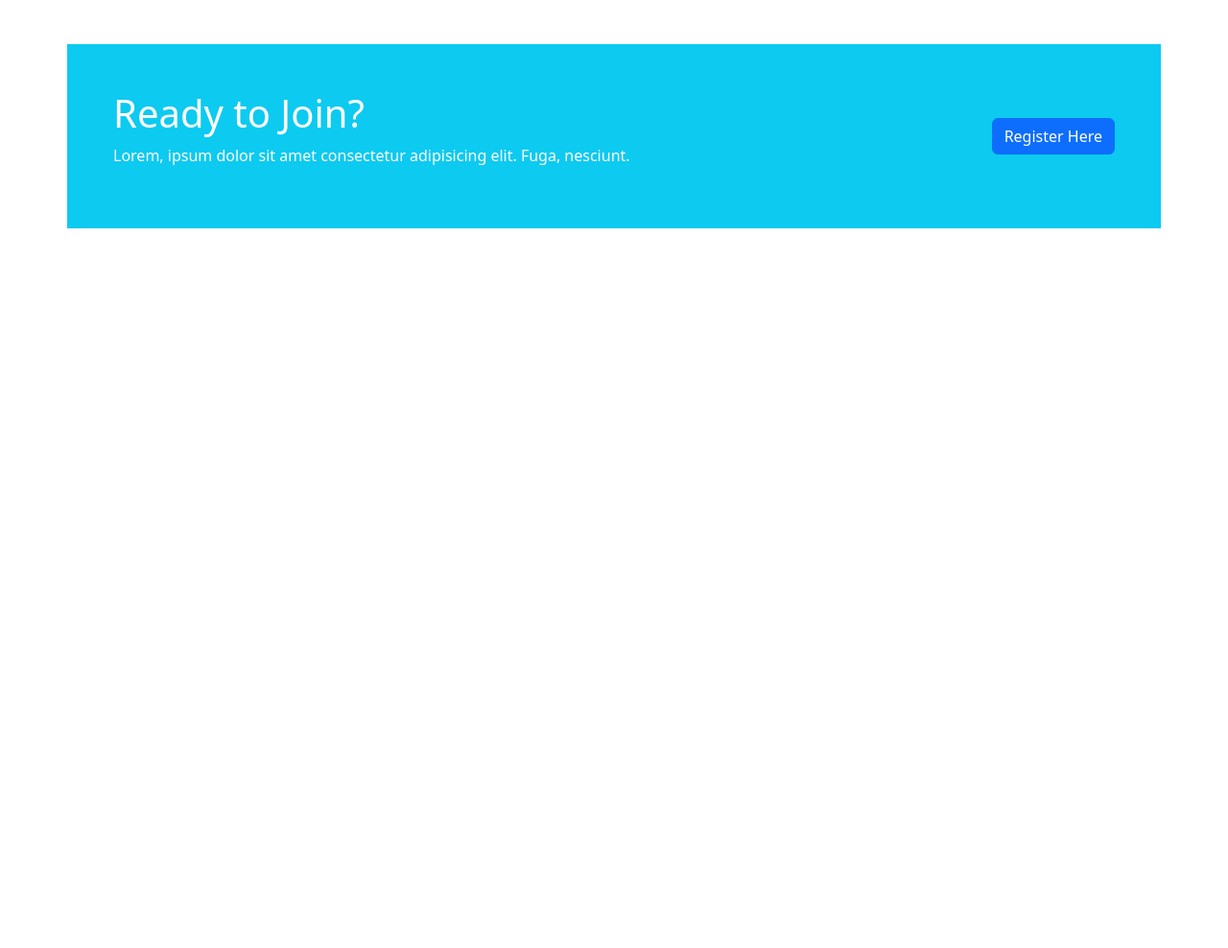
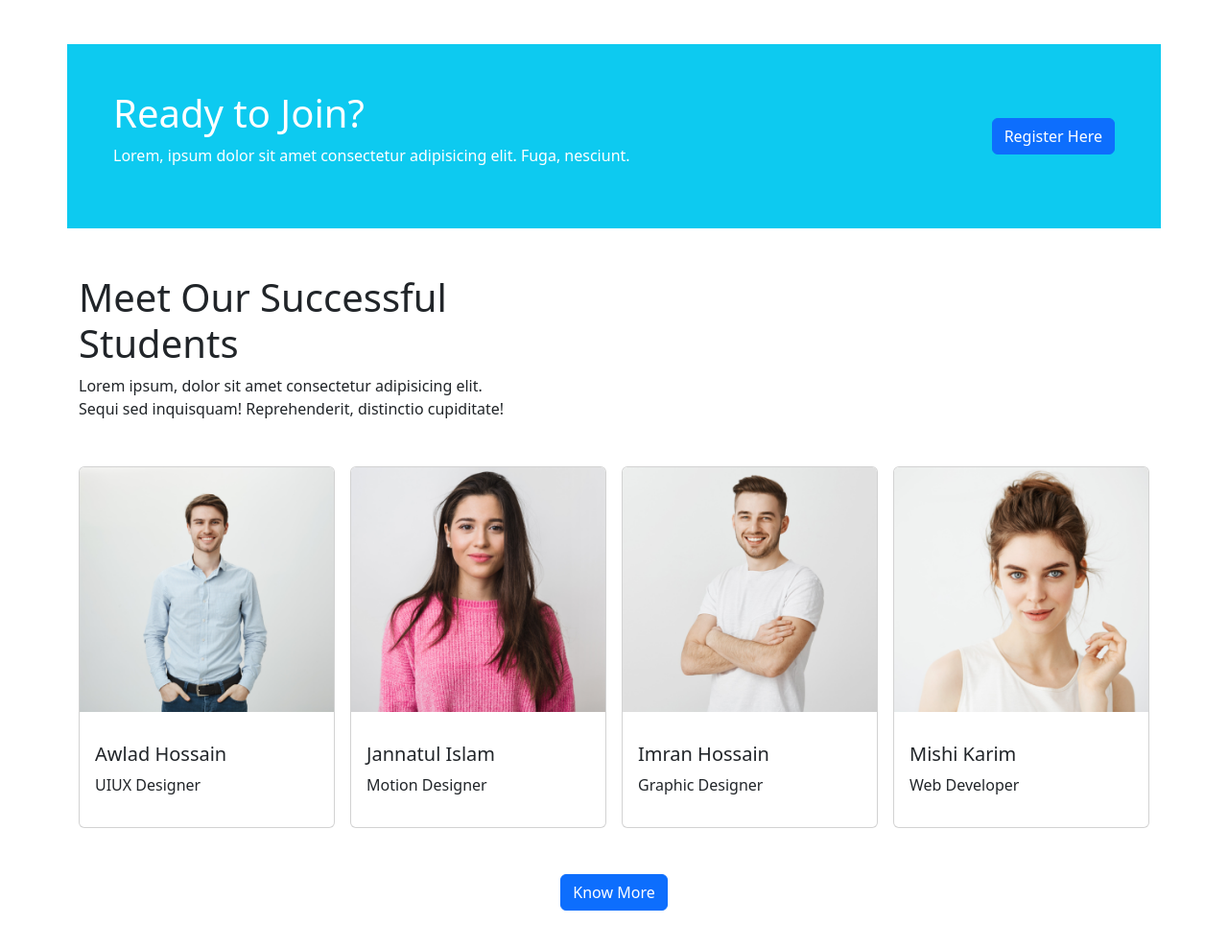
Before and after one commit to Obaida116/edtexel, a plain HTML site: page index.html in a window 1280 px wide. Shown: the part 2244-3232 px from the top of the page at 96% size. Before the commit the page ends 2530 px from the top, so only its background shows below. Drawn offline with nearby package versions, Linux system fonts and the light colour scheme.

Commit message:
Students Desc Completed

```diff
--- a/index.html
+++ b/index.html
@@ -457,6 +457,75 @@
         </div>
       </section>
       <!-- Registration Section Ends -->
+
+      <!-- success Section Starts here -->
+      <section class="container my-5">
+        <h1>Meet Our Successful <br />Students</h1>
+        <p>
+          Lorem ipsum, dolor sit amet consectetur adipisicing elit. <br />
+          Sequi sed inquisquam! Reprehenderit, distinctio cupiditate!
+        </p>
+        <div class="d-flex gap-3 my-5">
+          <div class="card" style="width: 18rem">
+            <img
+              src="./images/student/student-1.png"
+              class="card-img-top"
+              alt="..."
+            />
+            <div class="card-body">
+              <p class="card-text">
+                <h5>Awlad Hossain</h5>
+                UIUX Designer
+              </p>
+            </div>
+          </div>
+          <div class="card" style="width: 18rem">
+            <img
+              src="./images/student/student-2.png"
+              class="card-img-top"
+              alt="..."
+            />
+            <div class="card-body">
+              <p class="card-text">
+                <h5>Jannatul Islam</h5>
+                Motion Designer
+              </p>
+            </div>
+          </div>
+          <div class="card" style="width: 18rem">
+            <img
+              src="./images/student/student-3.png"
+              class="card-img-top"
+              alt="..."
+            />
+            <div class="card-body">
+              <p class="card-text">
+                <h5>Imran Hossain</h5>
+                Graphic Designer
+              </p>
+            </div>
+          </div>
+          <div class="card" style="width: 18rem">
+            <img
+              src="./images/student/student-4.png"
+              class="card-img-top"
+              alt="..."
+            />
+            <div class="card-body">
+              <p class="card-text">
+                <h5>Mishi Karim</h5>
+                Web Developer
+              </p>
+            </div>
+          </div>
+        </div>
+        <div class="text-center">
+          <button class="btn btn-primary">
+            Know More
+          </button>
+        </div>
+      </section>
+      <!-- success Section Ends here -->
     </main>
     <script
       src="https://cdn.jsdelivr.net/npm/bootstrap@5.2.1/dist/js/bootstrap.bundle.min.js"
```
